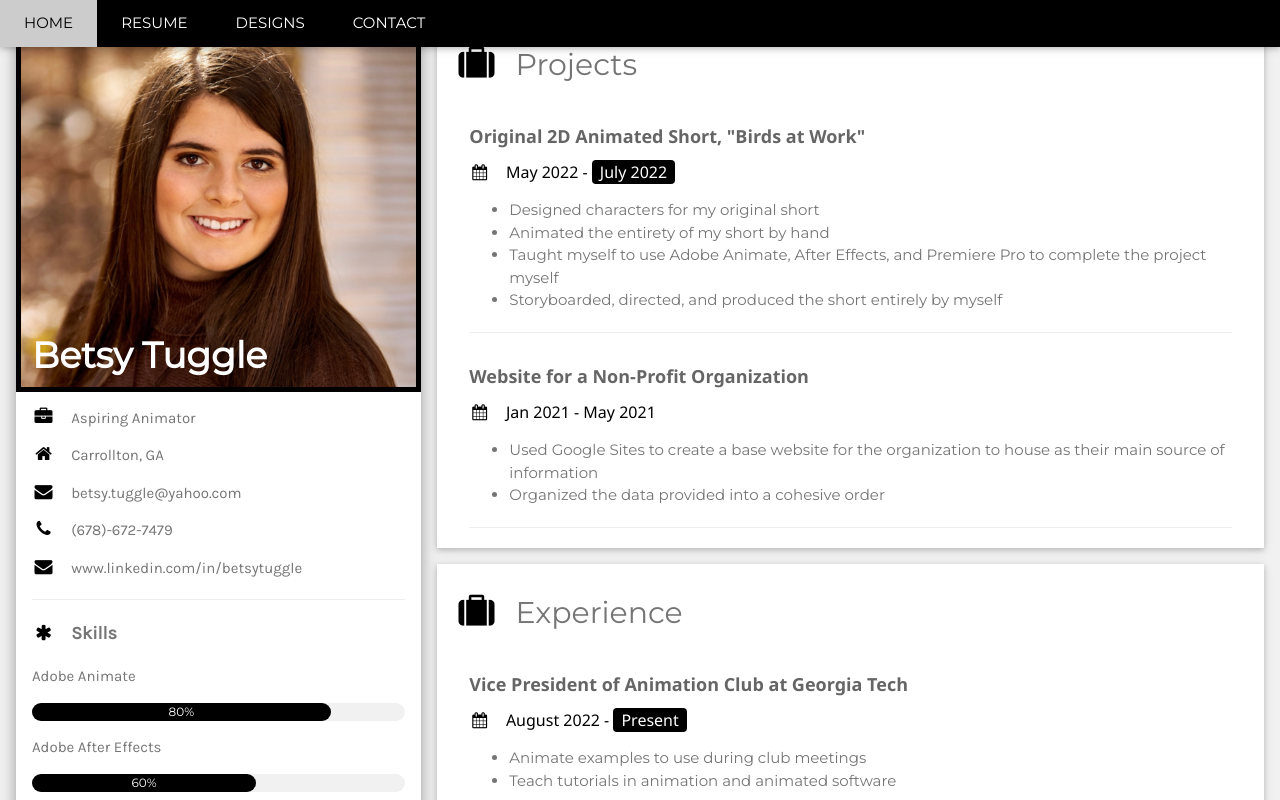
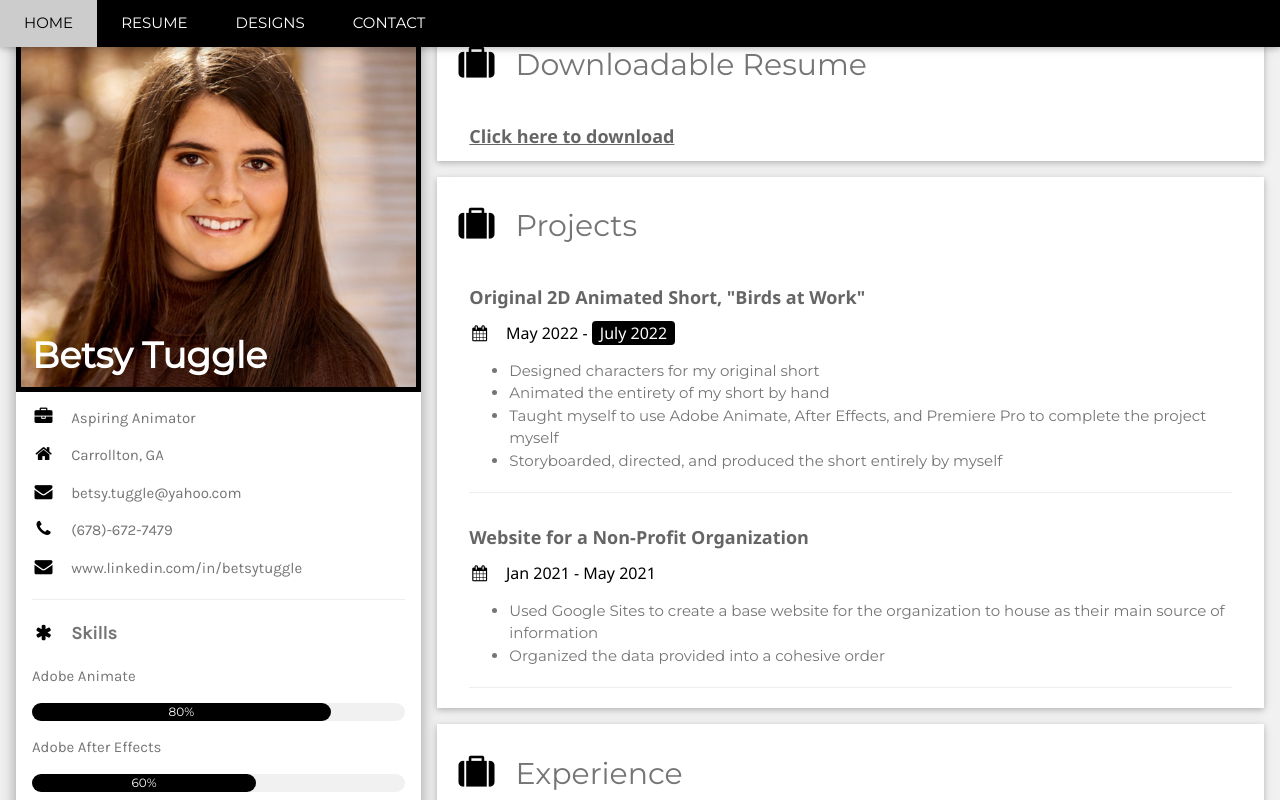
Before and after one commit to betugg/LMC-2700---Assignment-1, a plain HTML site: page resume.html in a window 1280 px wide. Shown: the top 800 px of the page. Drawn offline with nearby package versions, Linux system fonts and the light colour scheme.

Commit message:
Don't commit

```diff
--- a/resume.html
+++ b/resume.html
@@ -108,6 +108,13 @@ img {border: 5px solid black}
     <div class="w3-twothird">
 
       <div class="w3-container w3-card w3-white w3-margin-bottom">
+        <h2 class="w3-text-grey w3-padding-16"><i class="fa fa-suitcase fa-fw w3-margin-right w3-xxlarge w3-text-black"></i>Downloadable Resume</h2>
+        <div class="w3-container">
+          <h5 class="w3-opacity"><b><a href="Betsy_Tuggle_Resume_2022.pdf" download>Click here to download</a></b></h5>
+        </div>
+      </div>
+
+      <div class="w3-container w3-card w3-white w3-margin-bottom">
         <h2 class="w3-text-grey w3-padding-16"><i class="fa fa-suitcase fa-fw w3-margin-right w3-xxlarge w3-text-black"></i>Projects</h2>
         <div class="w3-container">
           <h5 class="w3-opacity"><b>Original 2D Animated Short, "Birds at Work"</b></h5>
```
Also changed, not shown: 1 other file.
